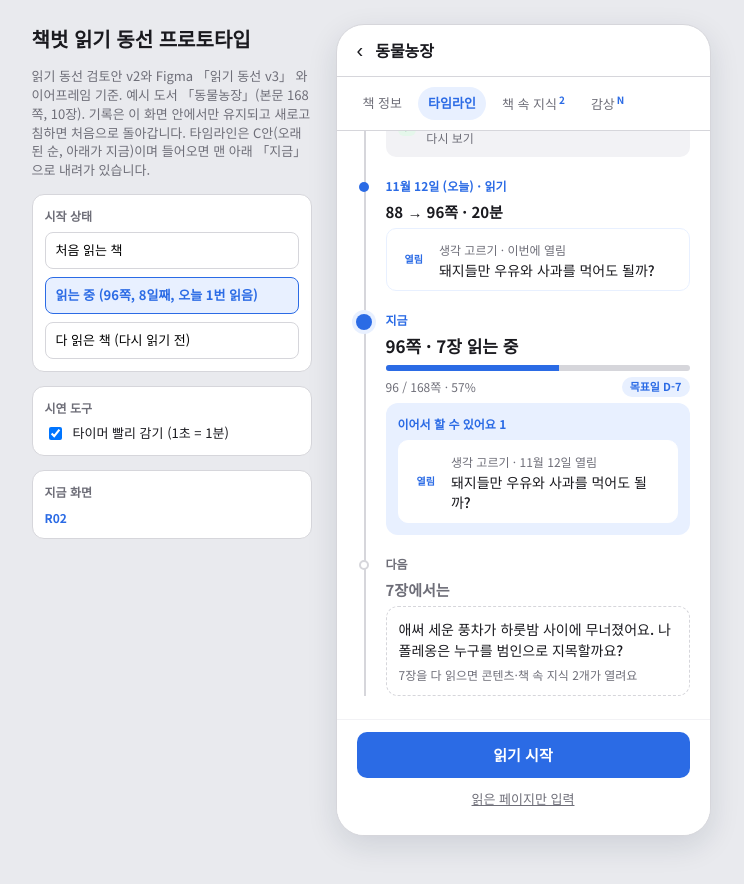
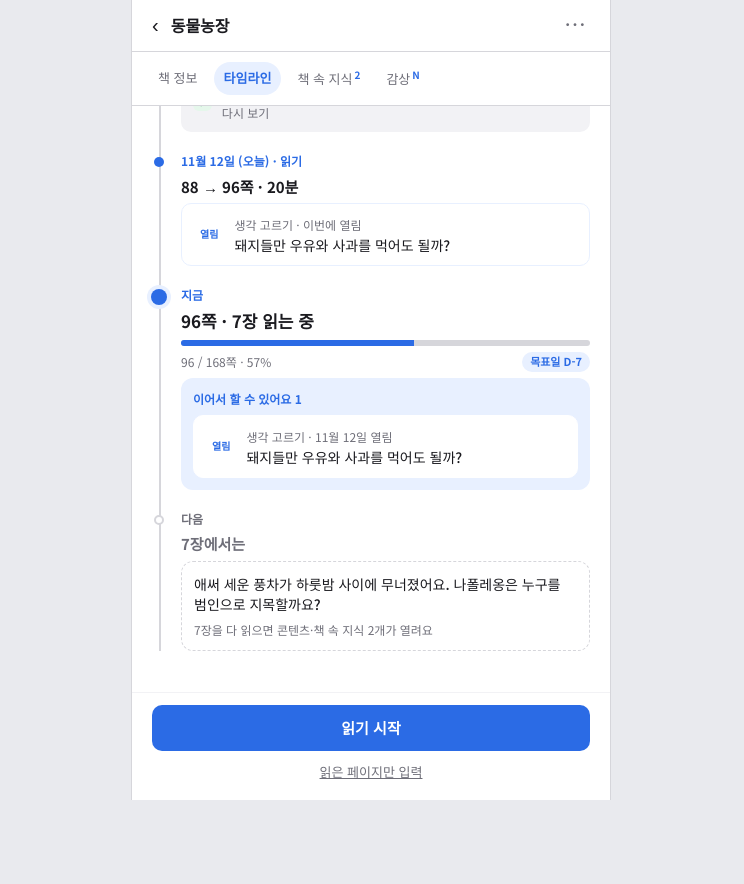
Before and after one commit to daniel-hiconsy/chaekbeot, a plain HTML site: page index.html in a window 1280 px wide. Shown: the whole page, without its empty margins (269-1013 px from the left). After the commit the page ends 800 px from the top, so only its background shows below. Drawn offline with Linux system fonts and the light colour scheme.

Commit message:
Update index.html
실행가능한 프로토타입으로 변경

```diff
--- a/index.html
+++ b/index.html
@@ -1,7 +1,5 @@
-<!doctype html><html lang="ko"><head><meta charset="utf-8"><meta name="viewport" content="width=device-width,initial-scale=1,viewport-fit=cover">
-<title>책벗 읽기 동선 프로토타입</title>
-<link rel="stylesheet" href="https://fonts.googleapis.com/css2?family=Noto+Sans+KR:wght@400;500;700&display=swap">
-<style>:root{padding:env(safe-area-inset-top,0) 0 env(safe-area-inset-bottom,0)}body{margin:0}</style></head><body>
+<!doctype html><html lang="ko"><head><meta charset="utf-8"><meta name="viewport" content="width=device-width,initial-scale=1,viewport-fit=cover"><meta name="apple-mobile-web-app-capable" content="yes"><meta name="mobile-web-app-capable" content="yes"><meta name="apple-mobile-web-app-title" content="책벗"><meta name="theme-color" content="#ffffff"><title>책벗</title><link rel="stylesheet" href="https://fonts.googleapis.com/css2?family=Noto+Sans+KR:wght@400;500;700&display=swap">
+</head><body>
 <style>
 /* Layout: 왼쪽 시나리오 패널 + 가운데 375×812 폰. 와이어프레임 톤(파랑 #2B6BE5, 회색 면)을 그대로 쓰는 단일 라이트 테마 */
 :root{
@@ -92,24 +90,29 @@ textarea{min-height:140px;resize:vertical}
 .toast{position:absolute;left:20px;right:20px;top:64px;background:var(--fg);color:#fff;border-radius:10px;padding:10px 14px;font-size:13px;z-index:9}
 .cover{width:120px;height:170px;border-radius:8px;background:var(--gray);display:flex;align-items:center;justify-content:center;color:var(--mu);font-size:12px;align-self:center}
 @media (prefers-reduced-motion:no-preference){.sheet{animation:up .2s ease-out}@keyframes up{from{transform:translateY(30px);opacity:.6}}}
+
+html,body{height:100%;margin:0;overscroll-behavior:none}
+body{background:#fff;-webkit-tap-highlight-color:transparent;-webkit-text-size-adjust:100%}
+button{touch-action:manipulation}
+.phone{width:100%;max-width:480px;height:100vh;height:100dvh;margin:0 auto;border:0;border-radius:0;box-shadow:none}
+@media (min-width:520px){body{background:var(--bg)}.phone{border-left:1px solid var(--line);border-right:1px solid var(--line)}}
+.hdr{height:auto;min-height:52px;padding-top:env(safe-area-inset-top,0px)}
+.hdr .menu{margin-left:auto;background:none;border:0;font-size:22px;line-height:1;padding:6px 8px;color:var(--mu);cursor:pointer}
+.bottom{padding-bottom:calc(14px + env(safe-area-inset-bottom,0px))}
+.sheet{padding-bottom:calc(24px + env(safe-area-inset-bottom,0px))}
+.peek{padding-bottom:calc(30px + env(safe-area-inset-bottom,0px))}
+.timer{padding-top:calc(28px + env(safe-area-inset-top,0px))}
+.pullbar{padding-top:calc(12px + env(safe-area-inset-top,0px))}
+.scroll{padding-bottom:calc(150px + env(safe-area-inset-bottom,0px));-webkit-overflow-scrolling:touch}
+select,textarea{font-size:16px}
+.toast{top:calc(64px + env(safe-area-inset-top,0px))}
+.mlist{display:flex;flex-direction:column;gap:8px}
+.mlist button{font:inherit;font-size:15px;text-align:left;padding:12px 14px;border-radius:10px;border:1px solid var(--line);background:#fff;cursor:pointer;color:var(--fg)}
+.mlist button.on{border-color:var(--blue);color:var(--blue);font-weight:700;background:var(--bs)}
 </style>
 
-<div class="stage">
-  <aside class="panel">
-    <h1>책벗 읽기 동선 프로토타입</h1>
-    <p>읽기 동선 검토안 v2와 Figma 「읽기 동선 v3」 와이어프레임 기준. 예시 도서 「동물농장」(본문 168쪽, 10장). 기록은 이 화면 안에서만 유지되고 새로고침하면 처음으로 돌아갑니다. 타임라인은 C안(오래된 순, 아래가 지금)이며 들어오면 맨 아래 「지금」으로 내려가 있습니다.</p>
-    <div class="grp"><b>시작 상태</b>
-      <button id="sc-new" data-sc="new">처음 읽는 책</button>
-      <button id="sc-mid" data-sc="mid">읽는 중 (96쪽, 8일째, 오늘 1번 읽음)</button>
-      <button id="sc-done" data-sc="done">다 읽은 책 (다시 읽기 전)</button>
-    </div>
-    <div class="grp"><b>시연 도구</b>
-      <label><input type="checkbox" id="fast" checked> 타이머 빨리 감기 (1초 = 1분)</label>
-    </div>
-    <div class="grp"><b>지금 화면</b><span class="sid" id="sid">R01</span></div>
-  </aside>
-  <div class="phone" id="phone" aria-live="polite"></div>
-</div>
+<div class="phone" id="phone" aria-live="polite"></div>
+<div id="sid" hidden></div>
 
 <script>
 const TOTAL=168, STARTS=[1,14,30,46,62,80,96,120,138,154];
@@ -128,14 +131,15 @@ const KNOW=[
  {k:'인물',t:'나폴레옹',d:'농장을 차지해 가는 돼지',at:0},{k:'인물',t:'스노볼',d:'풍차를 설계한 돼지',at:0},
  {k:'배경지식',t:'7계명과 그 변화',d:'읽은 곳까지 바뀐 문구',at:40},{k:'낱말',t:'선전',d:'생각을 퍼뜨리려는 말과 활동',at:60},
  {k:'배경지식',t:'풍차 전투',d:'두 번째 풍차를 둘러싼 싸움',at:119},{k:'인물',t:'복서의 마지막',d:'성실한 말 복서에게 일어난 일',at:153}];
-const TODAY=new Date(2026,10,12);
+const TODAY=(()=>{const d=new Date();d.setHours(0,0,0,0);return d})();
+let FAST=false;try{FAST=localStorage.getItem('chaekbeot-fast')==='1'}catch(e){}
 const fmtD=d=>`${d.getMonth()+1}월 ${d.getDate()}일`;
-const dayKey=d=>d.toISOString().slice(0,10);
+const dayKey=d=>{d=new Date(d);return d.getFullYear()+'-'+(d.getMonth()+1)+'-'+d.getDate()};
 const addD=(n)=>{const d=new Date(TODAY);d.setDate(d.getDate()+n);return d};
 const chOf=p=>{let c=0;STARTS.forEach((s,i)=>{if(p>=s)c=i+1});return c};
 const chDone=p=>p>=TOTAL?10:Math.max(0,chOf(p)-1);
 const mins=s=>{const m=Math.round(s/60);return m>=60?`${Math.floor(m/60)}시간 ${String(m%60).padStart(2,'0')}분`:`${m}분`};
-const clock=s=>`${String(Math.floor(s/60)).padStart(2,'0')}:${String(s%60).padStart(2,'0')}`;
+const clock=s=>{s=Math.floor(s);return `${String(Math.floor(s/60)).padStart(2,'0')}:${String(s%60).padStart(2,'0')}`};
 let S;
 function scenario(n){
   const base={tab:'info',page:0,round:1,completions:[],log:[],done:new Set(),seenKnow:new Set(),goal:null,started:false,reviews:[
@@ -156,7 +160,7 @@ function scenario(n){
   document.querySelectorAll('[data-sc]').forEach(b=>b.classList.toggle('on',b.dataset.sc===n));
 }
 let tick=null;
-function startTick(){stopTick();tick=setInterval(()=>{if(!S.running)return;S.timer+=document.getElementById('fast').checked?60:1;const el=document.getElementById('clk');if(el)el.textContent=clock(S.timer);const el2=document.getElementById('clk2');if(el2)el2.textContent=clock(S.timer)},1000)}
+function startTick(){stopTick();tick=setInterval(()=>{const now=Date.now();if(!S.running){S.lastTs=null;return}if(S.lastTs)S.timer+=(now-S.lastTs)/1000*(FAST?60:1);S.lastTs=now;save();const el=document.getElementById('clk');if(el)el.textContent=clock(S.timer);const el2=document.getElementById('clk2');if(el2)el2.textContent=clock(S.timer)},1000)}
 function stopTick(){if(tick)clearInterval(tick);tick=null}
 const reads=()=>S.log.filter(l=>l.type==='read'&&l.round===undefined||l.type==='read');
 const roundReads=()=>S.log.filter(l=>l.type==='read'&&(l.round||1)===S.round);
@@ -177,9 +181,9 @@ function render(){
   else if(S.screen==='content'){[html,id]=content()}
   if(S.overlay){const [o,oid]=overlay();html+=o;id=oid}
   if(S.toast)html+=`<div class="toast">${S.toast}</div>`;
-  P.innerHTML=html;sid(id);bind(P);if(P.querySelector('.rail')&&!S.overlay){const sc=P.querySelector('.scroll');if(sc&&S._scrolled!==S.screen+S.tab+(S.pull?1:0)+S.log.length){sc.scrollTop=sc.scrollHeight;S._scrolled=S.screen+S.tab+(S.pull?1:0)+S.log.length}}
+  P.innerHTML=html;sid(id);bind(P);save();if(P.querySelector('.rail')&&!S.overlay){const sc=P.querySelector('.scroll');if(sc&&S._scrolled!==S.screen+S.tab+(S.pull?1:0)+S.log.length){sc.scrollTop=sc.scrollHeight;S._scrolled=S.screen+S.tab+(S.pull?1:0)+S.log.length}}
 }
-function header(t,back=true){return `<div class="hdr">${back?'<button class="back" data-a="noop" aria-label="뒤로">‹</button>':''}<span class="t">${t}</span></div>`}
+function header(t,back=true){return `<div class="hdr">${back?'<button class="back" data-a="back" aria-label="뒤로">‹</button>':''}<span class="t">${t}</span><button class="menu" data-a="menu" aria-label="프로토타입 메뉴">⋯</button></div>`}
 function tabsHtml(list,cur,act){return `<div class="tabs" role="tablist">${list.map(([k,l,n])=>`<button class="tab ${cur===k?'on':''}" data-a="${act}" data-v="${k}" role="tab">${l}${n?`<sup>${n}</sup>`:''}</button>`).join('')}</div>`}
 function homeTabs(cur,act='tab'){const nk=KNOW.filter(k=>knowOpen(k)&&k.at>0&&!S.seenKnow.has('_v'+k.t)).length;return tabsHtml([['info','책 정보'],['timeline','타임라인'],['know','책 속 지식',nk||''],['rev','감상','N']],cur,act)}
 function itemHtml(c,extra=''){const d=S.done.has(c.id);return `<button class="item" data-a="content" data-v="${c.id}"><span class="ic"></span><span class="grow" style="flex:1;min-width:0"><span class="k">${c.k} · ${d?'완료':c.m+'분'}</span><br><span class="tt">${c.t}</span></span>${extra}</button>`}
@@ -241,7 +245,7 @@ function fwrap(){
   const w=S.lastWrap;const todo=openContents().filter(c=>!S.done.has(c.id));
   let o=`<div style="font-size:26px;font-weight:700">끝까지 읽었어요</div><div class="mu">동물농장 · 본문 ${TOTAL}쪽</div>`+nowCard(w,'ok')+todayCard()+bookCard();
   if(todo.length)o+=`<span class="h">아직 안 본 콘텐츠 ${todo.length}</span><span class="mu">보고 싶은 것만 골라 보세요</span>`+todo.map(c=>itemHtml(c)).join('');
-  return [`<div class="scroll" style="padding-top:36px">${o}</div><div class="bottom"><button class="btn" data-a="fsum">완독 정리 보기</button></div>`,'R11'];
+  return [`<div class="scroll" style="padding-top:calc(36px + env(safe-area-inset-top,0px))">${o}</div><div class="bottom"><button class="btn" data-a="fsum">완독 정리 보기</button></div>`,'R11'];
 }
 function fsum(){const c=S.completions[S.completions.length-1];
   return [header('완독 정리',false)+`<div class="scroll"><div class="row" style="gap:14px"><div style="width:64px;height:92px;border-radius:6px;background:var(--gray)"></div><div><div style="font-size:20px;font-weight:700">동물농장</div><div class="mu">${fmtD(c.d)}에 ${c.round>1?c.round+'번째로 ':''}다 읽었어요</div></div></div>
@@ -257,6 +261,7 @@ function overlay(){const o=S.overlay;
   if(o==='back'){return [`<div class="overlay center"><div class="dialog"><span class="h" style="font-size:18px">지난번 ${S.page}쪽보다 앞이에요</span><span class="mu" style="font-size:14px">${S.pend.to}쪽으로 기록할까요? 앞부분을 다시 읽었다면 그대로 기록해도 돼요.</span><button class="btn" data-a="backok">이대로 기록</button><button class="btn sec" data-a="backno">다시 입력</button></div></div>`,'R07b']}
   if(o==='spoil'){return [`<div class="overlay center"><div class="dialog"><span class="h" style="font-size:18px">스포일러가 있어요</span><span class="mu" style="font-size:14px">「${S.spoil.t}」는 ${S.spoil.ch}장(${S.spoil.p}쪽)까지 읽고 보면 더 재밌어요.</span><button class="btn" data-a="close">나중에 볼게요</button><button class="btn sec" data-a="spoilok">그래도 볼래요</button></div></div>`,'R03b']}
   if(o==='review'){return [`<div class="overlay"><div class="sheet"><span class="grab"></span><span class="h" style="font-size:18px">감상 남기기</span><textarea id="revtxt2" placeholder="읽으면서 든 생각을 자유롭게 적어 보세요."></textarea><button class="btn" data-a="revpost">올리기</button><button class="btn sec" data-a="close">닫기</button></div></div>`,'R04 감상 쓰기']}
+  if(o==='menu'){const sc=[['new','처음 읽는 책'],['mid','읽는 중 (96쪽 · 8일째)'],['done','다 읽은 책']];return [`<div class="overlay"><div class="sheet"><span class="grab"></span><div class="row"><span class="h grow" style="font-size:18px">프로토타입 메뉴</span><button class="link" data-a="close" style="text-decoration:none">닫기</button></div><span class="mu">기록은 이 기기의 브라우저에만 저장돼요. 시작 상태를 바꾸면 기록이 처음으로 돌아가요.</span><b style="font-size:13px">시작 상태</b><div class="mlist">${sc.map(([k,l])=>`<button data-a="sc" data-v="${k}">${l}</button>`).join('')}</div><b style="font-size:13px">시연 도구</b><div class="mlist"><button class="${FAST?'on':''}" data-a="fast">타이머 빨리 감기 (1초 = 1분) · ${FAST?'켜짐':'꺼짐'}</button></div></div></div>`,'메뉴']}
   return ['',''];
 }
 // ---------- actions ----------
@@ -276,6 +281,10 @@ function readPage(){const v=parseInt(document.getElementById('pg').value,10);con
   if(!v||v<1){e.textContent='읽은 쪽을 입력해 주세요';return null}if(v>TOTAL){e.textContent=`이 책은 ${TOTAL}쪽까지예요`;return null}return v}
 const A={
  noop(){},
+ back(){if(S.screen==='content'){const f=S.from;S.screen=f==='timer'?'timer':f;if(f==='timer'){S.running=true;S.lastTs=Date.now()}render()}},
+ menu(){S.overlay='menu';render()},
+ sc(v){scenario(v);toast('시작 상태를 바꿨어요')},
+ fast(){FAST=!FAST;try{localStorage.setItem('chaekbeot-fast',FAST?'1':'0')}catch(e){}render()},
  kf(v){S.kf=v;render()},
  tab(v){S.tab=v;if(v==='know')KNOW.filter(knowOpen).forEach(k=>S.seenKnow.add('_v'+k.t));render()},
  ptab(v){S.ptab=v;render()},
@@ -305,7 +314,10 @@ const A={
 };
 function bind(P){P.querySelectorAll('[data-a]').forEach(el=>{const go=e=>{e.preventDefault();A[el.dataset.a](el.dataset.v,el)};el.addEventListener('click',go);if(el.getAttribute('role')==='button')el.addEventListener('keydown',e=>{if(e.key==='Enter'||e.key===' ')go(e)})});
   const pk=document.getElementById('peek');if(pk){let y0=null;pk.addEventListener('pointerdown',e=>{y0=e.clientY});pk.addEventListener('pointerup',e=>{if(y0!==null&&y0-e.clientY>20){A.pull()}y0=null})}}
-document.querySelectorAll('[data-sc]').forEach(b=>b.addEventListener('click',()=>scenario(b.dataset.sc)));
-scenario('mid');
+function save(){try{localStorage.setItem('chaekbeot-proto',JSON.stringify(S,(k,v)=>v instanceof Set?{__set:[...v]}:(k==='toast'||k==='_scrolled')?undefined:v))}catch(e){}}
+function load(){try{const t=localStorage.getItem('chaekbeot-proto');if(!t)return null;return JSON.parse(t,(k,v)=>v&&v.__set?new Set(v.__set):(typeof v==='string'&&/^\d{4}-\d\d-\d\dT/.test(v))?new Date(v):v)}catch(e){return null}}
+(function init(){const s=load();if(s&&s.screen){S=s;S.toast=null;render();if(S.screen==='timer')startTick()}else scenario('mid')})();
+document.addEventListener('visibilitychange',()=>{if(!document.hidden&&S&&S.running){const el=document.getElementById('clk');if(el)el.textContent=clock(S.timer)}});
 </script>
+
 </body></html>
```
